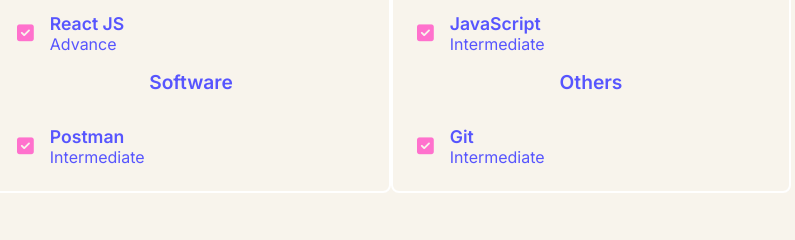
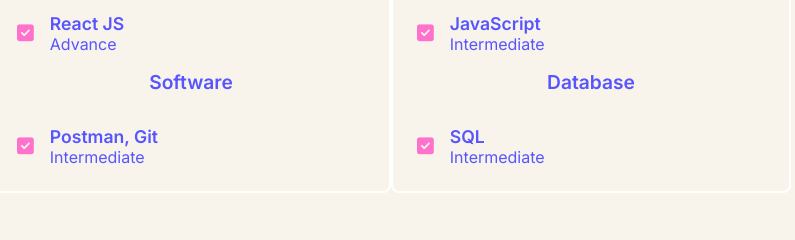
Before and after one commit to himani1001/My-web-portfolio, a plain HTML site: page index.html in a window 1280 px wide. Shown: the part 1558-1798 px from the top of the page, 249-1044 px from the left. Drawn offline with Linux system fonts and the light colour scheme.

Commit message:
skills update

```diff
--- a/index.html
+++ b/index.html
@@ -50,7 +50,7 @@
 
                             <i class="fa-solid fa-arrow-trend-up"></i>
                         </div>
-                        <p class="">198 Commits This Year</p>
+                        <p class="">203 Commits This Year</p>
                     </div>
                 </div>
             </div>
@@ -209,7 +209,7 @@
                         <div class="skill-item">
                             <i class="fa-solid fa-square-check skill-icon"></i>
                             <div>
-                                <h3 class="skill-name">Postman</h3>
+                                <h3 class="skill-name">Postman, Git</h3>
                                 <p class="skill-level">Intermediate</p>
                             </div>
                         </div>
@@ -234,11 +234,11 @@
                                 <p class="skill-level">Intermediate</p>
                             </div>
                         </div>
-                        <h3 class="skill-title">Others</h3>
+                        <h3 class="skill-title">Database</h3>
                         <div class="skill-item">
                             <i class="fa-solid fa-square-check skill-icon"></i>
                             <div>
-                                <h3 class="skill-name">Git</h3>
+                                <h3 class="skill-name">SQL</h3>
                                 <p class="skill-level">Intermediate</p>
                             </div>
                         </div>
```
